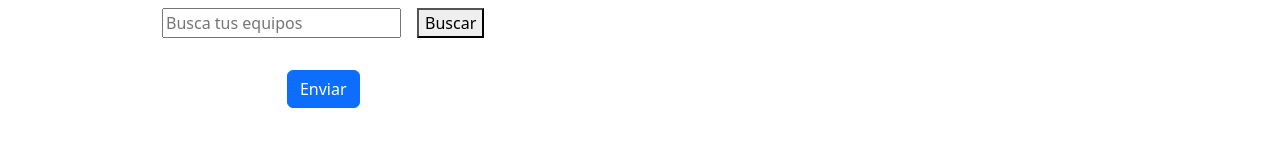
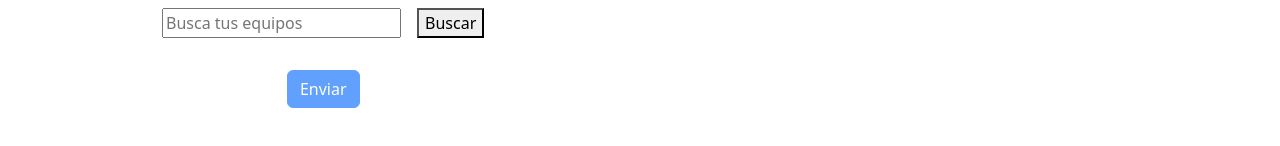
Before and after one commit to NazarenoPisoni/NotiFutbol-Angular, an Angular app: page /register in a window 1280 px wide. Shown: the part 796-942 px from the top of the page. Before the commit the page ends 906 px from the top, so only its background shows below. Built offline with nearby package versions, Linux system fonts and the light colour scheme; data requests are answered from the project's data file.

Commit message:
Se agregaron validaciones a registro y edicion de usuario

```diff
--- a/db/users.json
+++ b/db/users.json
@@ -8,9 +8,7 @@
       "email": "nazareno_pisoni@hotmail.com",
       "password": "Naza1991",
       "favoriteTeams": [
-        435,
-        541,
-        529
+        435
       ]
     }
   ]
--- a/src/app/components/register/register.component.css
+++ b/src/app/components/register/register.component.css
@@ -37,6 +37,7 @@ body {
 
 .submit {
     margin-top: 2rem;
+    margin-bottom: 4rem;
 }
 
 #form-img {
--- a/src/app/components/register/register.component.html
+++ b/src/app/components/register/register.component.html
@@ -18,7 +18,19 @@
                     <div>
                         <span class="error" *ngIf="formulario.controls['firstName'].getError('pattern')
                             && formulario.touched">
-                            Solo se permiten letras en el Nombre
+                            Solo se permiten letras en el nombre
+                        </span>
+                    </div>
+                    <div>
+                        <span class="error" *ngIf="formulario.controls['firstName'].getError('minlength')
+                            && formulario.touched">
+                            El nombre debe contener 3 letras como mínimo
+                        </span>
+                    </div>
+                    <div>
+                        <span class="error" *ngIf="formulario.controls['firstName'].getError('maxlength')
+                            && formulario.touched">
+                            El nombre no puede contener más de 20 letras
                         </span>
                     </div>
                 </div>
@@ -35,7 +47,19 @@
                     <div>
                         <span class="error" *ngIf="formulario.controls['lastName'].getError('pattern')
                             && formulario.touched">
-                            Solo se permiten letras en el Apellido
+                            Solo se permiten letras en el apellido
+                        </span>
+                    </div>
+                    <div>
+                        <span class="error" *ngIf="formulario.controls['lastName'].getError('minlength')
+                            && formulario.touched">
+                            El apellido debe contener 2 letras como mínimo
+                        </span>
+                    </div>
+                    <div>
+                        <span class="error" *ngIf="formulario.controls['lastName'].getError('maxlength')
+                            && formulario.touched">
+                            El apellido no puede contener más de 20 letras
                         </span>
                     </div>
                 </div>
@@ -50,7 +74,8 @@
                         </span>
                     </div>
                     <div>
-                        <span class="error" *ngIf="formulario.controls['dni'].getError('minlength')
+                        <span class="error" *ngIf="(formulario.controls['dni'].getError('minlength')
+                            || formulario.controls['dni'].getError('maxlength'))
                             && formulario.touched">
                             El DNI debe tener 8 números
                         </span>
@@ -137,7 +162,7 @@
                     </div>
                 </div>
 
-                <button type="submit" class="submit btn btn-primary">Enviar</button>
+                <button type="submit" class="submit btn btn-primary" [disabled]="formulario.invalid || !passwordMatch">Enviar</button>
             </form>
         </div>
         <div id="form-img">
--- a/src/app/components/register/register.component.ts
+++ b/src/app/components/register/register.component.ts
@@ -22,10 +22,10 @@ export class RegisterComponent {
 
   formulario: FormGroup = this.fb.group({
     id: this.userService.getNextId(),
-    firstName: ['', [Validators.required, Validators.pattern(/^[a-zA-Z]+$/)]],
-    lastName: ['', [Validators.required, Validators.pattern(/^[a-zA-Z]+$/)]],
+    firstName: ['', [Validators.required, Validators.pattern(/^[a-zA-Z]+$/), Validators.minLength(3), Validators.maxLength(20)]],
+    lastName: ['', [Validators.required, Validators.pattern(/^[a-zA-Z]+$/), Validators.minLength(2), Validators.maxLength(20)]],
     dni: ['', {
-      validators: [Validators.minLength(8), Validators.pattern(/^[0-9]+$/)],
+      validators: [Validators.minLength(8), Validators.maxLength(8), Validators.pattern(/^[0-9]+$/)],
       asyncValidators: [this.dniOrEmailValidator('dni')],
       updateOn: 'blur'
     }],
@@ -34,7 +34,7 @@ export class RegisterComponent {
       asyncValidators: [this.dniOrEmailValidator('email')],
       updateOn: 'blur'
     }],
-    password: ['', [Validators.required, Validators.pattern(/^(?=.*[A-Z])(?=.*\d.*\d)[A-Za-z\d]{8,}$/)]],
+    password: ['', [Validators.required, Validators.pattern(/^(?=.*[A-Z])(?=.*\d.*\d)[A-Za-z\d]{8,12}$/)]],
     confirmPassword: ['', Validators.required],
     favoriteTeams: [[]]
   })
--- a/src/app/pages/edit-user/edit-user.component.html
+++ b/src/app/pages/edit-user/edit-user.component.html
@@ -21,6 +21,18 @@
                             Solo se permiten letras en el Nombre
                         </span>
                     </div>
+                    <div>
+                        <span class="error" *ngIf="formulario.controls['firstName'].getError('minlength')
+                            && formulario.touched">
+                            El nombre debe contener 3 letras como mínimo
+                        </span>
+                    </div>
+                    <div>
+                        <span class="error" *ngIf="formulario.controls['firstName'].getError('maxlength')
+                            && formulario.touched">
+                            El nombre no puede contener más de 20 letras
+                        </span>
+                    </div>
                 </div>
 
                 <div class="form-group">
@@ -36,6 +48,18 @@
                         <span class="error" *ngIf="formulario.controls['lastName'].getError('pattern')
                             && formulario.touched">
                             Solo se permiten letras en el Apellido
+                        </span>
+                    </div>
+                    <div>
+                        <span class="error" *ngIf="formulario.controls['lastName'].getError('minlength')
+                            && formulario.touched">
+                            El apellido debe contener 2 letras como mínimo
+                        </span>
+                    </div>
+                    <div>
+                        <span class="error" *ngIf="formulario.controls['lastName'].getError('maxlength')
+                            && formulario.touched">
+                            El apellido no puede contener más de 20 letras
                         </span>
                     </div>
                 </div>
--- a/src/app/pages/edit-user/edit-user.component.ts
+++ b/src/app/pages/edit-user/edit-user.component.ts
@@ -20,11 +20,11 @@ export class EditUserComponent {
   formulario: FormGroup = this.fb.group({
     id: 0,
     firstName: '',
-    lastName: ['', [Validators.required, Validators.pattern(/^[a-zA-Z]+$/)]],
+    lastName: '',
     dni: '',
     email: '',
-    password: ['', [Validators.required, Validators.pattern(/^(?=.*[A-Z])(?=.*\d.*\d)[A-Za-z\d]{8,}$/)]],
-    confirmPassword: ['', Validators.required]
+    password: '',
+    confirmPassword: ''
   })
 
   ngOnInit() {
@@ -37,8 +37,8 @@ export class EditUserComponent {
       this.user = await this.userService.getUser(id);
       this.formulario = this.fb.group({
         id: this.user?.id,
-        firstName: [{ value: this.user?.firstName, disabled: false }, [Validators.required, Validators.pattern(/^[a-zA-Z]+$/)]],
-        lastName: [{ value: this.user?.lastName, disabled: false }, [Validators.required, Validators.pattern(/^[a-zA-Z]+$/)]],
+        firstName: [{ value: this.user?.firstName, disabled: false }, [Validators.required, Validators.pattern(/^[a-zA-Z]+$/), Validators.minLength(3), Validators.maxLength(20)]],
+        lastName: [{ value: this.user?.lastName, disabled: false }, [Validators.required, Validators.pattern(/^[a-zA-Z]+$/), Validators.minLength(2), Validators.maxLength(20)]],
         dni: [{ value: this.user?.dni, disabled: true }],
         email: [{ value: this.user?.email, disabled: true }],
         password: [this.user?.password, [Validators.required, Validators.pattern(/^(?=.*[A-Z])(?=.*\d.*\d)[A-Za-z\d]{8,}$/)]],
```
